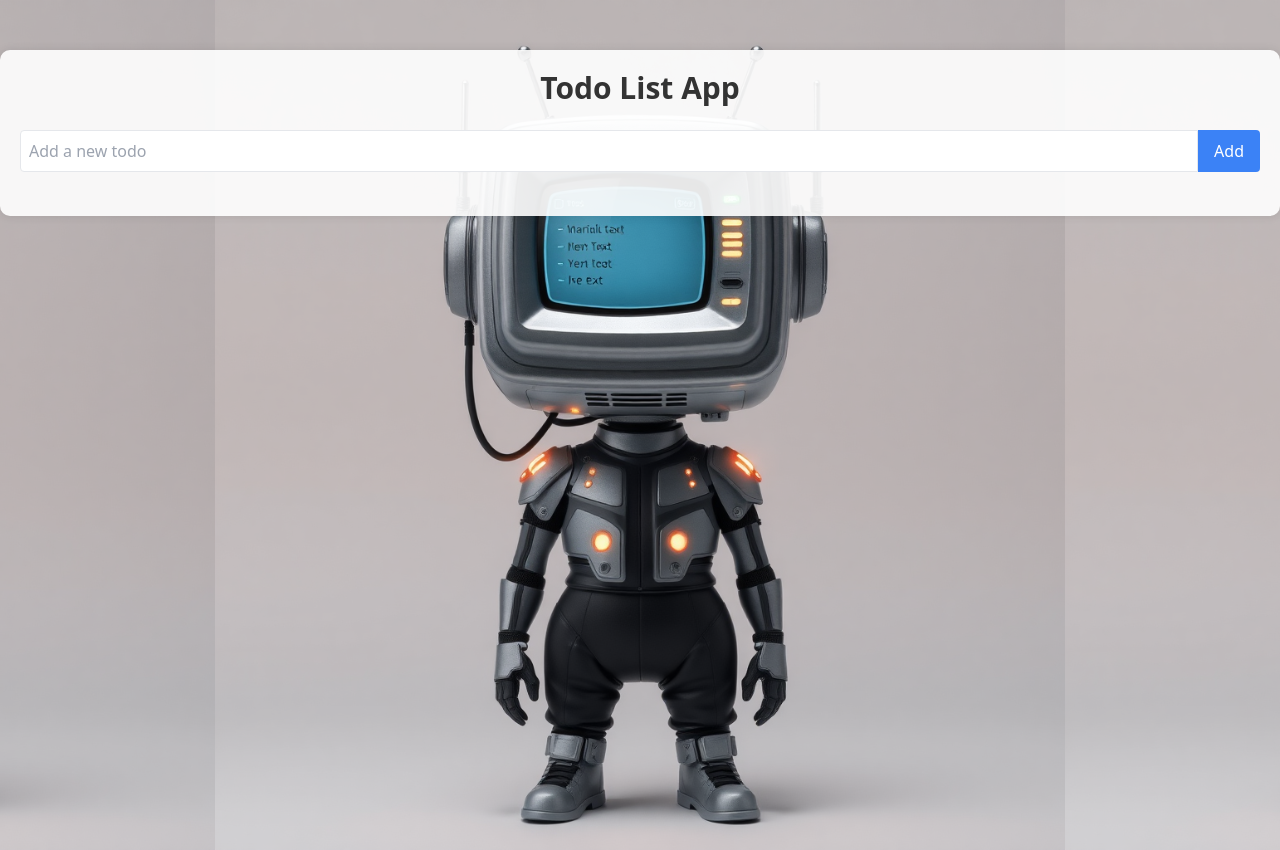
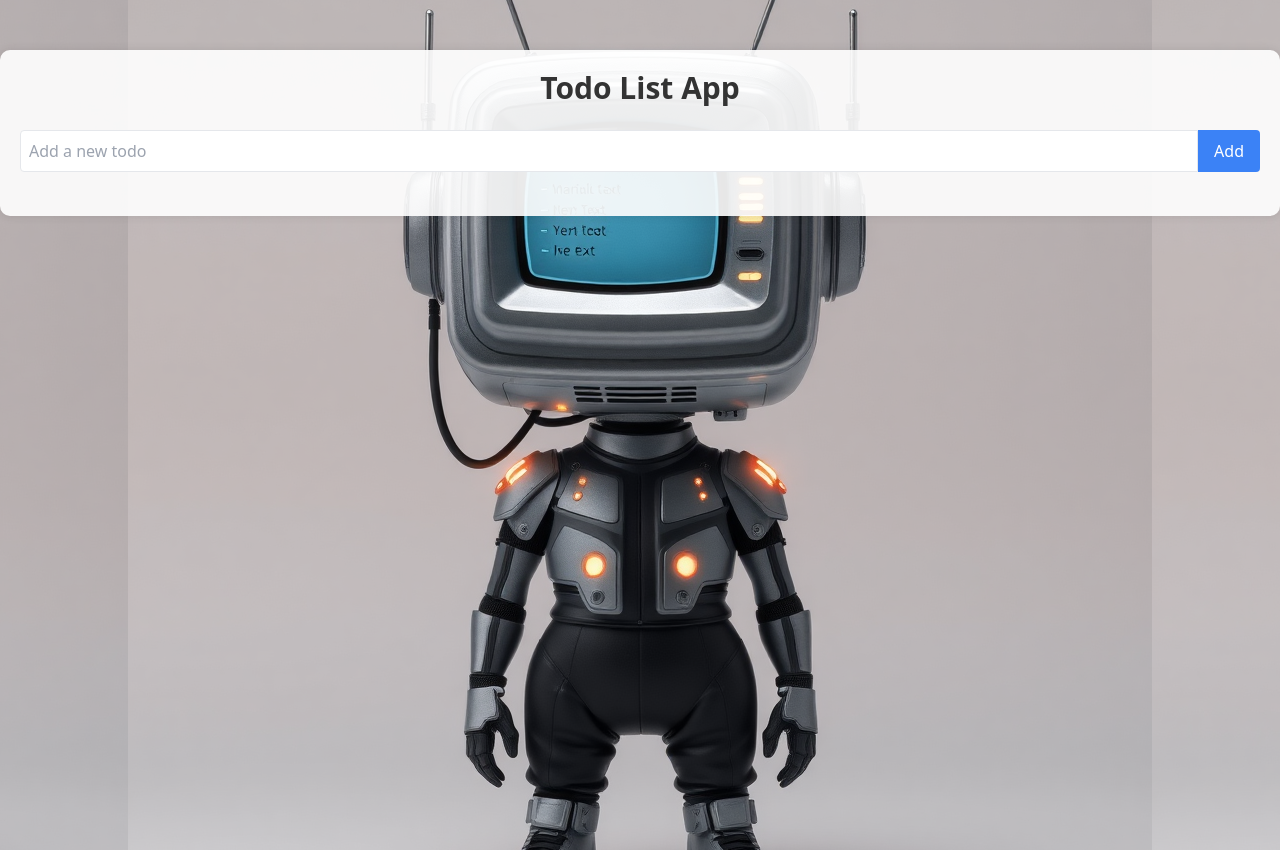
Before and after one commit to UFOyyds/TodoList_v1.0, a Flask app: page / in a window 1280 px wide. Run offline with Flask 3, Linux system fonts and the light colour scheme; some libraries are stand-ins or nearby versions.

Commit message:
Agent query: Is the background image now tiled across the entire background without scaling or stretching? Is the Todo List app still functioning correctly with the ability to add, toggle, and delete todos?

```diff
--- a/static/css/styles.css
+++ b/static/css/styles.css
@@ -2,7 +2,7 @@
 
 body {
     background-image: url('../images/7b41a790-36c5-4bff-8cf2-cbfa355ecc3c_0.png');
-    background-size: contain;
+    background-size: auto;
     background-repeat: repeat;
     background-position: center;
     background-attachment: fixed;
```
